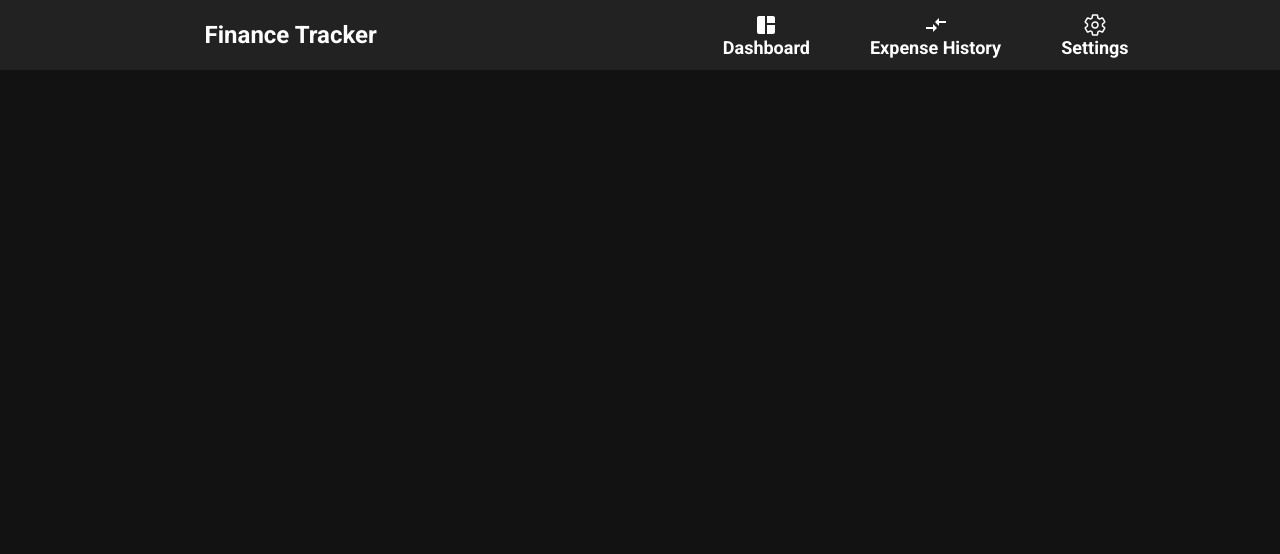
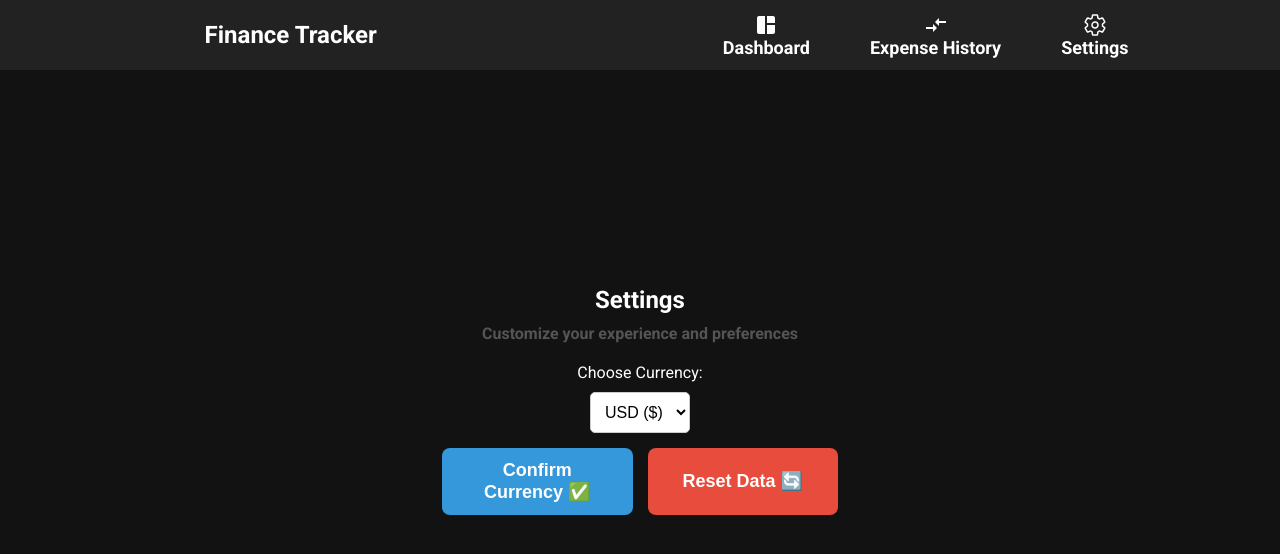
Before and after one commit to Dominik9123/finance-tracker, a React (Create React App) app: page /settings in a window 1280 px wide. Shown: the top 554 px of the page. Built offline with nearby package versions, Linux system fonts and the light colour scheme.

Commit message:
Adding currency change in settings

```diff
--- a/src/pages/Dashboard.js
+++ b/src/pages/Dashboard.js
@@ -23,14 +23,22 @@ const Dashboard = () => {
   const [salary, setSalary] = useState("");
   const [date, setDate] = useState("");
   const [salaries, setSalaries] = useState([]);
+
   const [totalBalance, setTotalBalance] = useState(0);
+  const [currency, setCurrency] = useState("USD ($)");
 
   const [expenses, setExpenses] = useState({});
   const [expenseList, setExpenseList] = useState([]);
 
   useEffect(() => {
-    const savedSalaries = localStorage.getItem("salaries");
-    const savedExpenses = localStorage.getItem("expenses");
+
+    const savedCurrency = localStorage.getItem("currency") || "USD ($)";
+    setCurrency(savedCurrency);
+
+    const savedSalaries = JSON.parse(localStorage.getItem("salaries") || "[]");
+    const savedExpenses = JSON.parse(localStorage.getItem("expenses") || "[]");
+
+
 
     try {
       const parsedSalaries = savedSalaries ? JSON.parse(savedSalaries) : [];
@@ -39,8 +47,11 @@ const Dashboard = () => {
       setSalaries(parsedSalaries);
       setExpenseList(parsedExpenses);
 
-      const total = parsedSalaries.reduce((sum, s) => sum + s.amount, 0);
-      setTotalBalance(total);
+       const totalIncome = savedSalaries.reduce((sum, s) => sum + s.amount, 0);
+       const totalExpenses = savedExpenses.reduce((sum, e) => sum + e.amount, 0);
+
+      setTotalBalance(totalIncome - totalExpenses); // Odejmujemy Wydatki od totalBalance
+
     } catch (error) {
       console.error("Błąd odczytu danych z localStorage", error);
       setSalaries([]);
@@ -96,7 +107,7 @@ const Dashboard = () => {
   labels: visibleSalaries.length > 0 ? visibleSalaries.map(s => s.date) : ["No Data"],
   datasets: [
     {
-        label: "Income",
+      label: `Income (${currency})`, // Uwzględniamy walutę
       data: visibleSalaries.length > 0 ? visibleSalaries.map(s => s.amount) : [0],
       backgroundColor: visibleSalaries.map((_, index) => colors[index % colors.length]),
       borderColor: "#a55b00",
@@ -106,7 +117,7 @@ const Dashboard = () => {
 };
 
   const expenseData = {
-    labels: expenseList.map(exp => `${exp.category}: $${exp.amount}`), // Dodany symbol dolara do etykiet
+  labels: expenseList.map(exp => `${exp.category}: ${currency} ${exp.amount}`),
   datasets: [
     {
       data: expenseList.map(exp => exp.amount),
@@ -114,7 +125,6 @@ const Dashboard = () => {
     },
   ],
 };
-
   return (
     <div className="dashboard">
       <h1 className="outlined-text">Dashboard</h1>
@@ -143,7 +153,7 @@ const Dashboard = () => {
 
       <div className="balance-container">
         <h3>Total Balance 💵</h3>
-        <p>${totalBalance}</p>
+        <p>{currency} {totalBalance.toFixed(2)}</p>
       </div>
 
       <div className="chart-container">
@@ -158,8 +168,8 @@ const Dashboard = () => {
             <span>{name}</span>
             <input
               type="number"
-              value={`$${expenses[name] || ""}`}
-              onChange={(e) => handleExpenseChange(name, e.target.value.replace(/\$/g, ""))}
+              value={expenses[name] || ""}
+              onChange={(e) => handleExpenseChange(name, e.target.value)}
               placeholder="Amount :"
               min="0"
             />
--- a/src/pages/History.js
+++ b/src/pages/History.js
@@ -3,8 +3,13 @@ import "./History.css";
 
 const History = () => {
   const [transactions, setTransactions] = useState([]);
+  const [currency, setCurrency] = useState("USD ($)");
 
   useEffect(() => {
+
+     const savedCurrency = localStorage.getItem("currency") || "USD ($)";
+      setCurrency(savedCurrency);
+
     const savedExpenses = localStorage.getItem("expenses");
     const savedIncomes = localStorage.getItem("salaries");
 
@@ -28,6 +33,26 @@ const History = () => {
     }
   }, []);
 
+ const getCategoryIcon = (category) => {
+   if (!category) return "💵 Income";
+
+  const icons = {
+    "Housing": "🏠",
+    "Food": "🍔",
+    "Transport": "🚗",
+    "Entertainment": "🎉",
+    "Shopping": "🛒",
+    "HealthCare": "💊",
+    "Travel": "✈️",
+    "Savings": "📈",
+    "Education": "📚",
+    "Debt's": "💳",
+    "Income": "💵 Income",
+  };
+  return icons[category?.trim()] || "❓ Unknown";
+ };
+
+
   return (
     <div className="history-container">
       <h1 className="outlined-text">Transaction History</h1>
@@ -35,9 +60,11 @@ const History = () => {
         {transactions.map((transaction, index) => (
           <li key={index} className={`transaction-item ${transaction.type.toLowerCase()}`}>
             <span className="transaction-amount">
-              {transaction.type === "Income" ? "+" : "-"}${transaction.amount}
+            {transaction.type === "Income" ? "+" : "-"} {currency} {transaction.amount.toFixed(2)}
             </span>
-            <span className="transaction-type">{transaction.type}</span>
+            <span className="transaction-category">
+              {getCategoryIcon(transaction.category)} {transaction.category}
+            </span>
             <span className="transaction-date">{transaction.date}</span>
           </li>
         ))}
--- a/src/pages/Settings.css
+++ b/src/pages/Settings.css
@@ -0,0 +1,79 @@
+.confirm-button, .reset-button {
+  flex: 1; /* Przyciski równomiernie zajmują miejsce */
+  padding: 12px 20px;
+  font-size: 18px;
+  border: none;
+  border-radius: 8px;
+  cursor: pointer;
+  transition: background-color 0.3s;
+}
+
+.reset-button {
+  background-color: #e74c3c;
+  color: white;
+}
+
+.reset-button:hover {
+    background-color: #2ecc71;
+}
+
+.confirm-button {
+  background-color: #3498db;
+  color: white;
+}
+
+.confirm-button:hover {
+  background-color: #9900ff;
+}
+
+.settings-container {
+    display: flex;
+    flex-direction: column;
+    align-items: center;
+    justify-content: center;
+    text-align: center;
+    height: 100vh;
+    padding: 20px;
+
+
+h2 {
+    font-size: 24px;
+    font-weight: bold;
+    margin-bottom: 10px;
+}
+
+p {
+    font-size: 16px;
+    color: #555;
+    margin-bottom: 20px;
+}
+
+}
+
+.currency-select {
+    padding: 10px;
+    font-size: 16px;
+    border-radius: 5px;
+    margin-top: 10px;
+    border: 1px solid #ccc;
+    background-color: white;
+    cursor: pointer;
+}
+
+.currency-select:hover {
+    border-color: #222;
+}
+
+
+.confirmation-message {
+  color: green;
+  font-size: 16px;
+  margin-top: 10px;
+  font-weight: bold;
+}
+
+.button-container {
+  display: flex;
+  gap: 15px;
+  margin-top: 15px;
+}
--- a/src/pages/Settings.js
+++ b/src/pages/Settings.js
@@ -1,11 +1,56 @@
-import React from "react";
+import React, { useState, useEffect } from "react";
 import "./Settings.css";
 
+const currencyOptions = ["USD ($)", "EUR (€)", "PLN (zł)", "GBP (£)", "JPY (¥)"];
+
 const Settings = () => {
+  const [currency, setCurrency] = useState("USD ($)");
+  const [selectedCurrency, setSelectedCurrency] = useState("USD ($)");
+  const [confirmationMessage, setConfirmationMessage] = useState("");
+
+  useEffect(() => {
+    const savedCurrency = localStorage.getItem("currency");
+    if (savedCurrency) {
+      setCurrency(savedCurrency);
+      setSelectedCurrency(savedCurrency);
+    }
+  }, []);
+
+  const handleCurrencyChange = (event) => {
+    setSelectedCurrency(event.target.value);
+  };
+
+  const handleConfirmCurrency = () => {
+    setCurrency(selectedCurrency);
+    localStorage.setItem("currency", selectedCurrency);
+    setConfirmationMessage(`Currency changed to ${selectedCurrency}! ✅`);
+  };
+
+  const handleResetData = () => {
+    localStorage.clear();
+    window.location.reload();
+  };
+
   return (
-    <div>
+    <div className="settings-container">
       <h2>Settings</h2>
-      <p>Customize your experience and preferences.</p>
+      <p>Customize your experience and preferences</p>
+
+      <label className="settings-label">Choose Currency:</label>
+      <select className="currency-select" value={selectedCurrency} onChange={handleCurrencyChange}>
+        {currencyOptions.map((option) => (
+          <option key={option} value={option}>
+            {option}
+          </option>
+        ))}
+      </select>
+
+      {confirmationMessage && <p className="confirmation-message">{confirmationMessage}</p>}
+
+      <div className="button-container">
+      <button className="confirm-button" onClick={handleConfirmCurrency}>Confirm Currency ✅</button>
+      <button className="reset-button" onClick={handleResetData}>Reset Data 🔄</button>
+    </div>
     </div>
   );
 };
```
Lines whose indentation alone changed are shown as unchanged.
